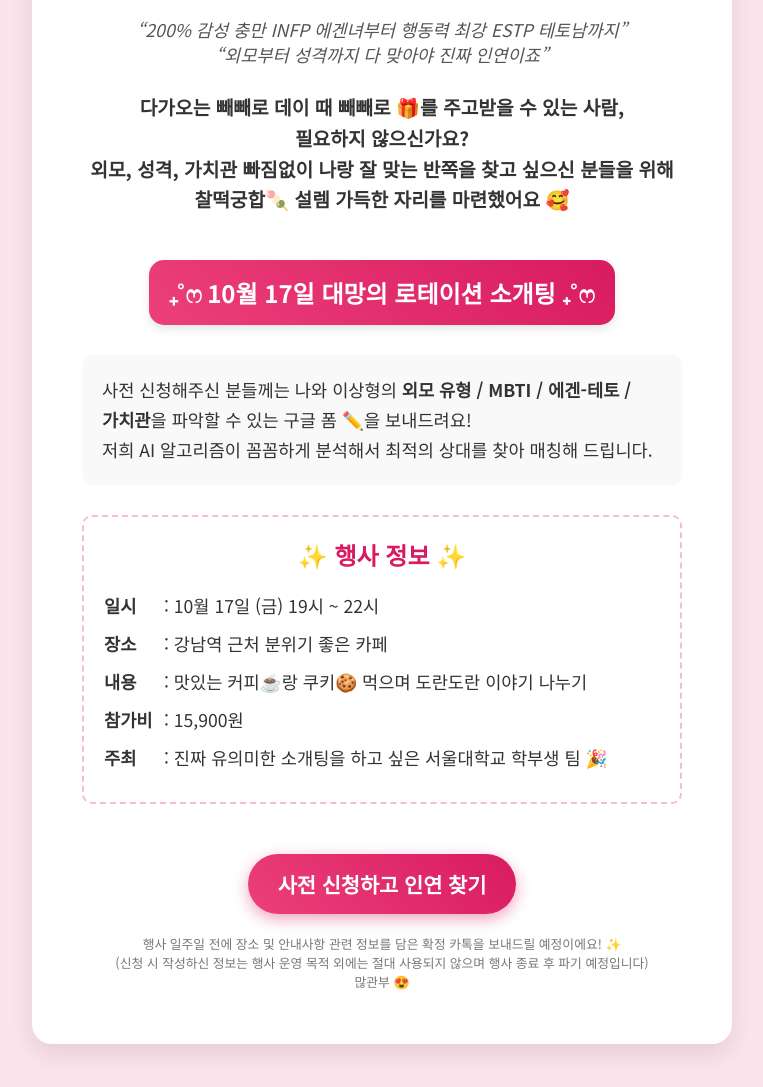
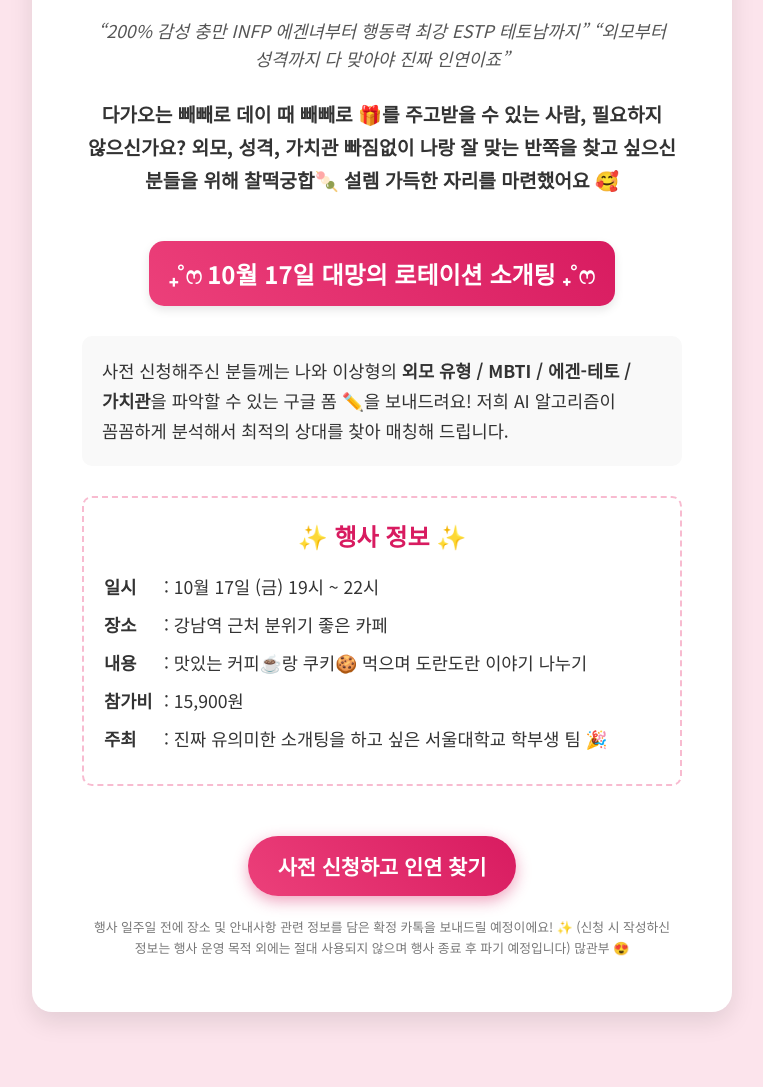
Before and after one commit to jjyong131/ChapSSalDDuck, a plain HTML site: page index.html in a window 1280 px wide. Shown: the part 213-1300 px from the top of the page, without its empty margins (258-1021 px from the left). After the commit the page ends 1273 px from the top, so only its background shows below. Drawn offline with Linux system fonts and the light colour scheme.

Commit message:
Update index.html

```diff
--- a/index.html
+++ b/index.html
@@ -4,6 +4,14 @@
     <meta charset="UTF-8">
     <meta name="viewport" content="width=device-width, initial-scale=1.0">
     <title>찰떡궁합 로테이션 소개팅 - 사전 신청</title>
+    <script async src="https://www.googletagmanager.com/gtag/js?id=G-4018LH294V"></script>
+    <script>
+      window.dataLayer = window.dataLayer || [];
+      function gtag(){dataLayer.push(arguments);}
+      gtag('js', new Date());
+
+      gtag('config', 'G-4018LH294V');
+    </script>
     <style>
         /* 기본 스타일 */
         @import url('https://fonts.googleapis.com/css2?family=Noto+Sans+KR:wght@400;700;900&display=swap');
@@ -17,6 +25,8 @@
             padding: 40px 0; /* 상하 여백 추가 */
             min-height: 100vh;
             color: #333;
+            /* [수정됨] 한글 단어가 중간에 잘리지 않도록 설정 */
+            word-break: keep-all;
         }
 
         /* 메인 컨테이너 스타일 */
@@ -43,11 +53,12 @@
             color: #555;
             margin-bottom: 25px;
             font-style: italic;
+            line-height: 1.6;
         }
 
         .hook-text {
             font-size: 1.2em;
-            line-height: 1.6;
+            line-height: 1.7; /* 줄 간격 살짝 넓힘 */
             margin-bottom: 25px;
             font-weight: bold;
         }
@@ -104,6 +115,7 @@
             font-size: 0.8em;
             color: #777;
             margin-top: 20px;
+            line-height: 1.7;
         }
 
         /* 버튼 스타일 */
@@ -129,67 +141,59 @@
         /* 모달 스타일 (동일) */
         .modal{display:none;position:fixed;z-index:1;left:0;top:0;width:100%;height:100%;overflow:auto;background-color:rgba(0,0,0,0.5)}.modal-content{background-color:#fefefe;margin:10% auto;padding:30px;border:1px solid #888;width:80%;max-width:400px;border-radius:15px;text-align:center;position:relative}.close-btn{color:#aaa;position:absolute;top:10px;right:20px;font-size:28px;font-weight:bold;cursor:pointer}input,select{width:calc(100% - 24px);padding:12px;margin:8px 0;border:1px solid #ddd;border-radius:8px;font-size:1em;font-family:'Noto Sans KR',sans-serif}
 
-        /* --- 반응형 UI를 위한 미디어 쿼리 (이 부분이 추가되었습니다!) --- */
+        /* --- 반응형 UI를 위한 미디어 쿼리 --- */
         @media (max-width: 768px) {
             body {
-                /* 모바일에서는 화면 전체를 꽉 채우도록 조정 */
                 padding: 20px 0;
                 align-items: flex-start;
             }
 
             .container {
-                /* 너비를 90%로 하고, 좌우 여백을 줄입니다. */
                 width: 90%;
                 padding: 30px 20px;
-                box-shadow: none; /* 모바일에서는 그림자 효과 제거 */
+                box-shadow: none;
             }
 
             h1 {
-                /* 제목 글씨 크기를 줄입니다. */
                 font-size: 1.8em;
             }
 
             .event-announcement {
-                /* 이벤트 안내 문구 글씨 크기를 줄입니다. */
                 font-size: 1.2em;
             }
 
             .hook-text, .catchphrase, .description, .event-details p {
-                /* 나머지 텍스트들의 글씨 크기를 줄입니다. */
                 font-size: 1em;
             }
 
+            .final-info {
+                font-size: 0.75em;
+            }
+
             .cta-button {
-                /* 버튼 글씨 크기를 줄입니다. */
                 font-size: 1.1em;
             }
         }
-
     </style>
-    <script async src="https://www.googletagmanager.com/gtag/js?id=G-4018LH294V"></script>
-    <script>
-      window.dataLayer = window.dataLayer || [];
-      function gtag(){dataLayer.push(arguments);}
-      gtag('js', new Date());
-
-      gtag('config', 'G-4018LH294V');
-    </script>
 </head>
 <body>
 
     <div class="container">
         <h1>💖찰떡궁합은 여기에!💖<br>나와 딱 맞는 이상형과 로테이션 소개팅</h1>
-        <p class="catchphrase">“200% 감성 충만 INFP 에겐녀부터 행동력 최강 ESTP 테토남까지”<br>“외모부터 성격까지 다 맞아야 진짜 인연이죠”</p>
+
+        <p class="catchphrase">“200% 감성 충만 INFP 에겐녀부터 행동력 최강 ESTP 테토남까지” “외모부터 성격까지 다 맞아야 진짜 인연이죠”</p>
+
         <p class="hook-text">
-            다가오는 빼빼로 데이 때 빼빼로 🎁를 주고받을 수 있는 사람,<br>필요하지 않으신가요?<br>
-            외모, 성격, 가치관 빠짐없이 나랑 잘 맞는 반쪽을 찾고 싶으신 분들을 위해<br>
+            다가오는 빼빼로 데이 때 빼빼로 🎁를 주고받을 수 있는 사람, 필요하지 않으신가요?
+            외모, 성격, 가치관 빠짐없이 나랑 잘 맞는 반쪽을 찾고 싶으신 분들을 위해
             찰떡궁합🍡 설렘 가득한 자리를 마련했어요 🥰
         </p>
 
         <h2 class="event-announcement">₊˚ෆ 10월 17일 대망의 로테이션 소개팅 ₊˚ෆ</h2>
 
         <div class="description">
-            사전 신청해주신 분들께는 나와 이상형의 <b>외모 유형 / MBTI / 에겐-테토 /<br> 가치관</b>을 파악할 수 있는 구글 폼 ✏️을 보내드려요!<br> 저희 AI 알고리즘이 꼼꼼하게 분석해서 최적의 상대를 찾아 매칭해 드립니다.
+            사전 신청해주신 분들께는 나와 이상형의 <b>외모 유형 / MBTI / 에겐-테토 / 가치관</b>을 파악할 수 있는 구글 폼 ✏️을 보내드려요!
+            저희 AI 알고리즘이 꼼꼼하게 분석해서 최적의 상대를 찾아 매칭해 드립니다.
         </div>
 
         <div class="event-details">
@@ -204,9 +208,8 @@
         <button id="preRegBtn" class="cta-button">사전 신청하고 인연 찾기</button>
 
         <p class="final-info">
-            행사 일주일 전에 장소 및 안내사항 관련 정보를 담은 확정 카톡을 보내드릴 예정이에요! ✨<br>
-            (신청 시 작성하신 정보는 행사 운영 목적 외에는 절대 사용되지 않으며 행사 종료 후 파기 예정입니다)<br>
-
+            행사 일주일 전에 장소 및 안내사항 관련 정보를 담은 확정 카톡을 보내드릴 예정이에요! ✨
+            (신청 시 작성하신 정보는 행사 운영 목적 외에는 절대 사용되지 않으며 행사 종료 후 파기 예정입니다)
             많관부 😍
         </p>
     </div>
```
